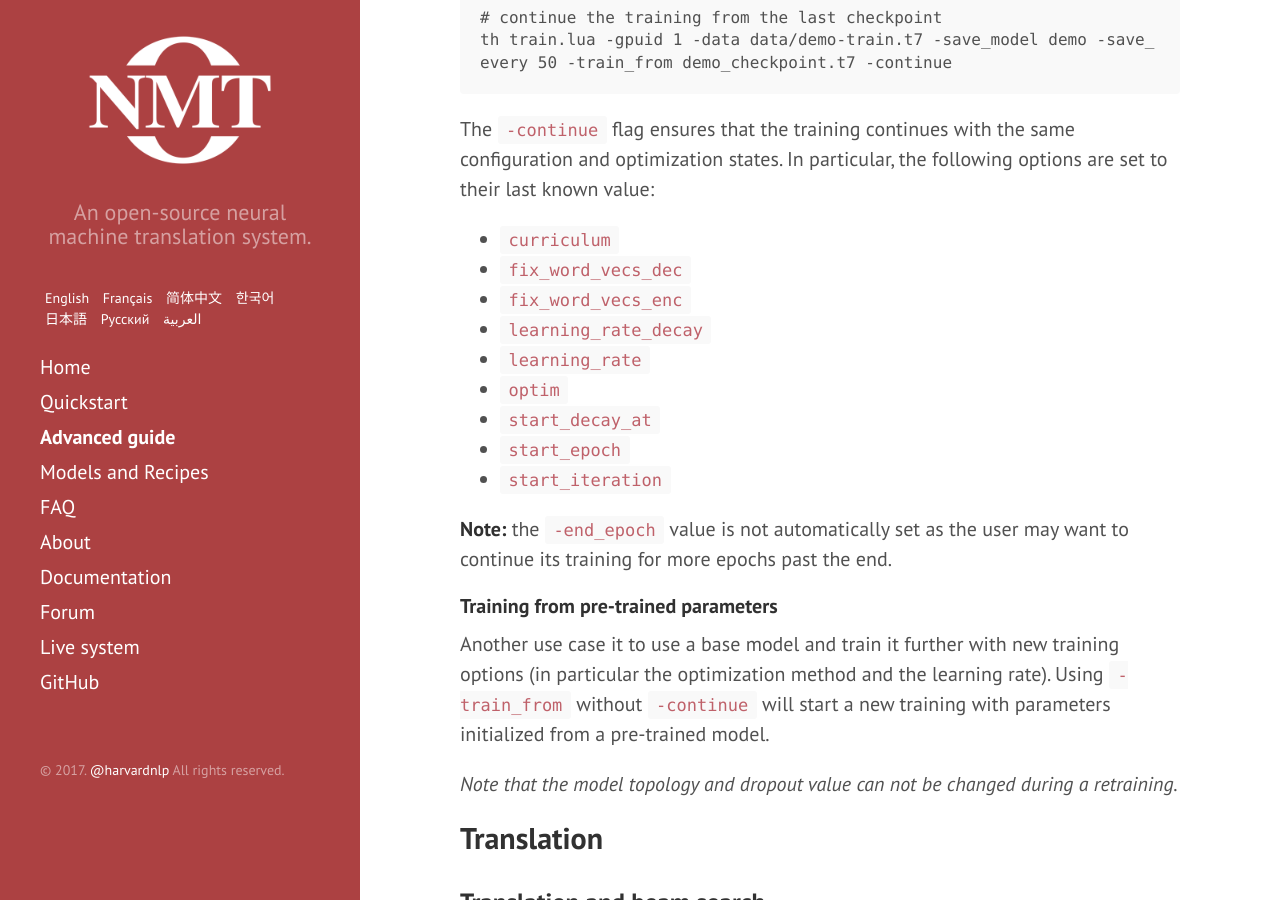
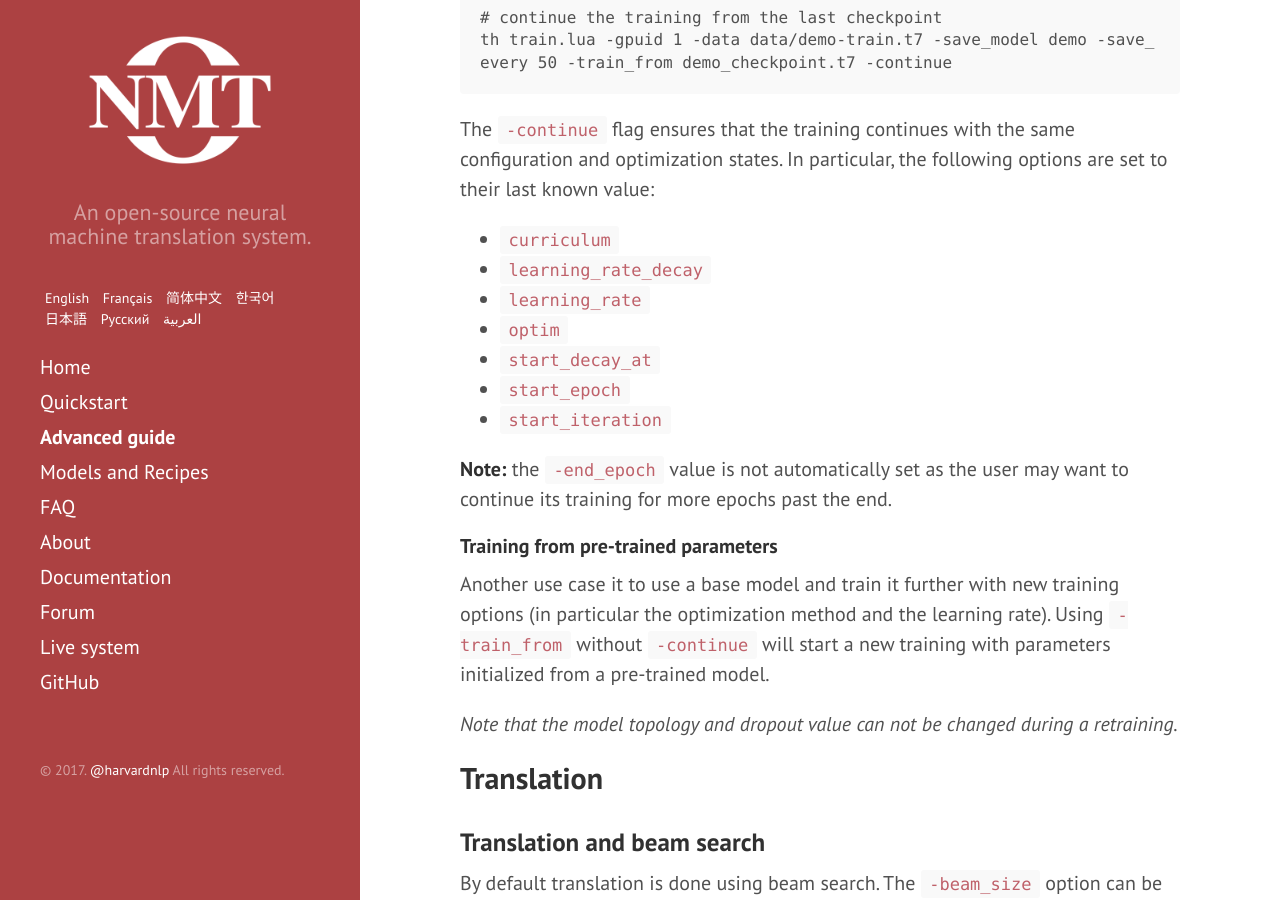
Before and after one commit to OpenNMT/opennmt.github.io, a Jekyll site: the page built from Advanced.md, in a window 1280 px wide and 900 px high, scrolled down 4876 px. Built offline with Jekyll 4.4.1, drawn with Linux system fonts in a browser that asks for light colours.

Commit message:
Revert "Update options used when continuing"
This reverts commit d8fcc120e529668e06dfd16ec6c5db1880a589a6.

```diff
--- a/Advanced.md
+++ b/Advanced.md
@@ -142,8 +142,6 @@ th train.lua -gpuid 1 -data data/demo-train.t7 -save_model demo -save_every 50 -
 The `-continue` flag ensures that the training continues with the same configuration and optimization states. In particular, the following options are set to their last known value:
 
 * `curriculum`
-* `fix_word_vecs_dec`
-* `fix_word_vecs_enc`
 * `learning_rate_decay`
 * `learning_rate`
 * `optim`
```
